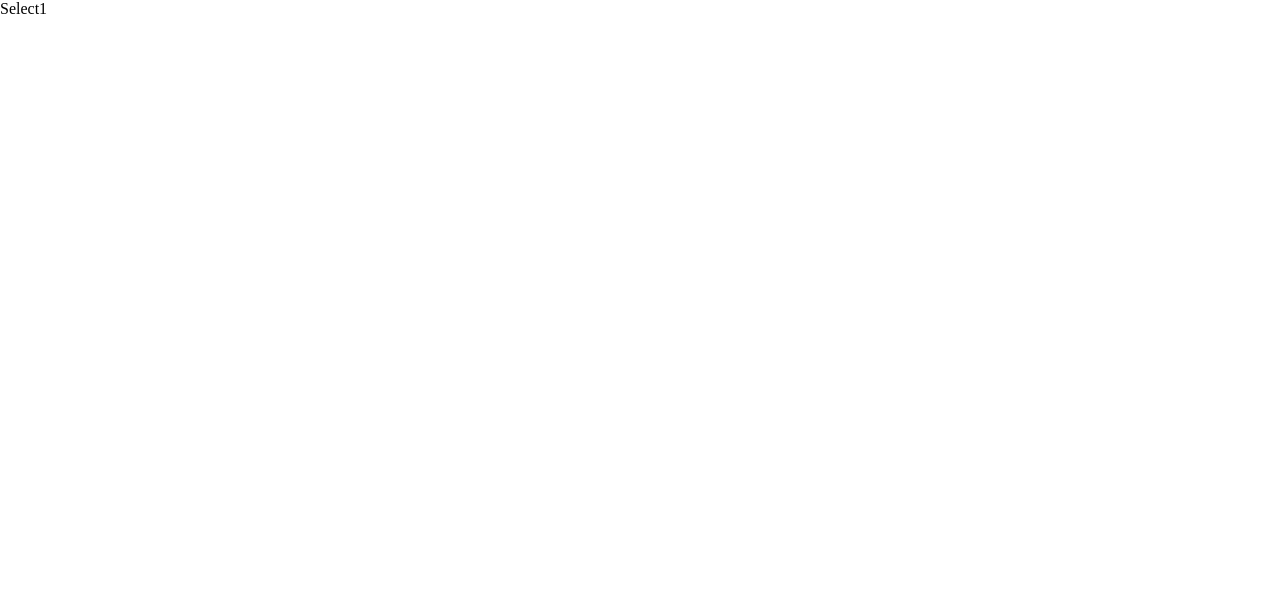
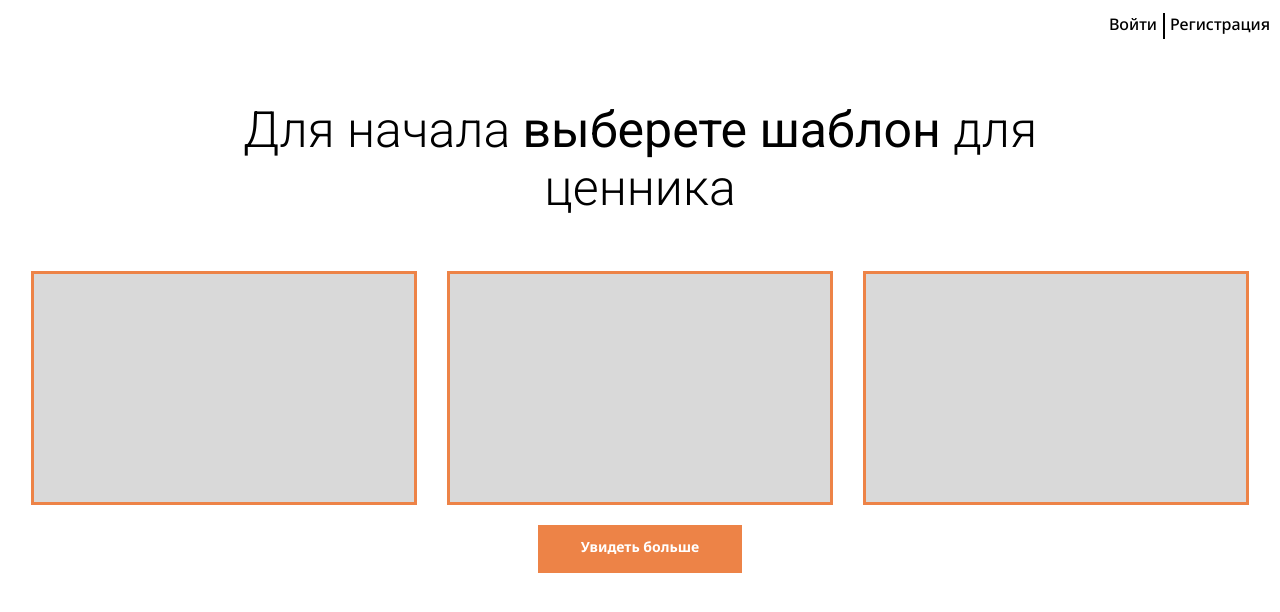
Before and after one commit to TRUINGLol/price-tag-creator, a React (Create React App) app: page /select1 in a window 1280 px wide. Shown: the top 612 px of the page. Built offline with nearby package versions, Linux system fonts and the light colour scheme.

Commit message:
make select1 page without API request

```diff
--- a/src/pages/Select1.jsx
+++ b/src/pages/Select1.jsx
@@ -1,10 +1,27 @@
 import React from "react";
 import cl from "./styles/Select1.module.css";
+import Header from "../components/header/Header.jsx";
+import TagTemplate from "../components/tagTemplate/TagTemplate.jsx";
+import Button from "../components/button/Button.jsx";
 
 export default function Select1(){
     return (
         <div className={cl.select}>
-            Select1
+            <Header/>
+
+            <div style={{justifyContent:'center', display:"flex", marginTop:'45px'}}>
+                <p className={cl.pM}>Для начала <span>выберете шаблон</span> для ценника</p>
+            </div>
+
+            <div className={cl.tags}>
+                <TagTemplate/>
+                <TagTemplate/>
+                <TagTemplate/>
+            </div>
+
+            <div className={cl.button}>
+                <Button width='200px' bgc="#ED8347" borderSet="2px solid #ED8347" color="white">Увидеть больше</Button>
+            </div>
         </div>
     );
 }
--- a/src/pages/styles/Select1.module.css
+++ b/src/pages/styles/Select1.module.css
@@ -1,3 +1,29 @@
+@import url('https://fonts.googleapis.com/css2?family=Noto+Sans:ital,wght@0,100..900;1,100..900&family=Roboto:ital,wght@0,100;0,300;0,400;0,500;0,700;0,900;1,100;1,300;1,400;1,500;1,700;1,900&display=swap');
+
 .select{
+    font-family: 'Roboto', sans-serif;
+}
 
+.pM{
+    width: 953px;
+    height: 150px;
+    font-size: 50px;
+    text-align: center;
+    font-weight: 300;
 }
+.pM>span{
+    font-weight: 400;
+}
+
+.tags{
+    display: flex;
+    flex-direction: row;
+    gap: 30px;
+    justify-content: center;
+    padding-top: 20px;
+}
+.button{
+    display: flex;
+    justify-content: center;
+    margin-top: 20px;
+}
```
